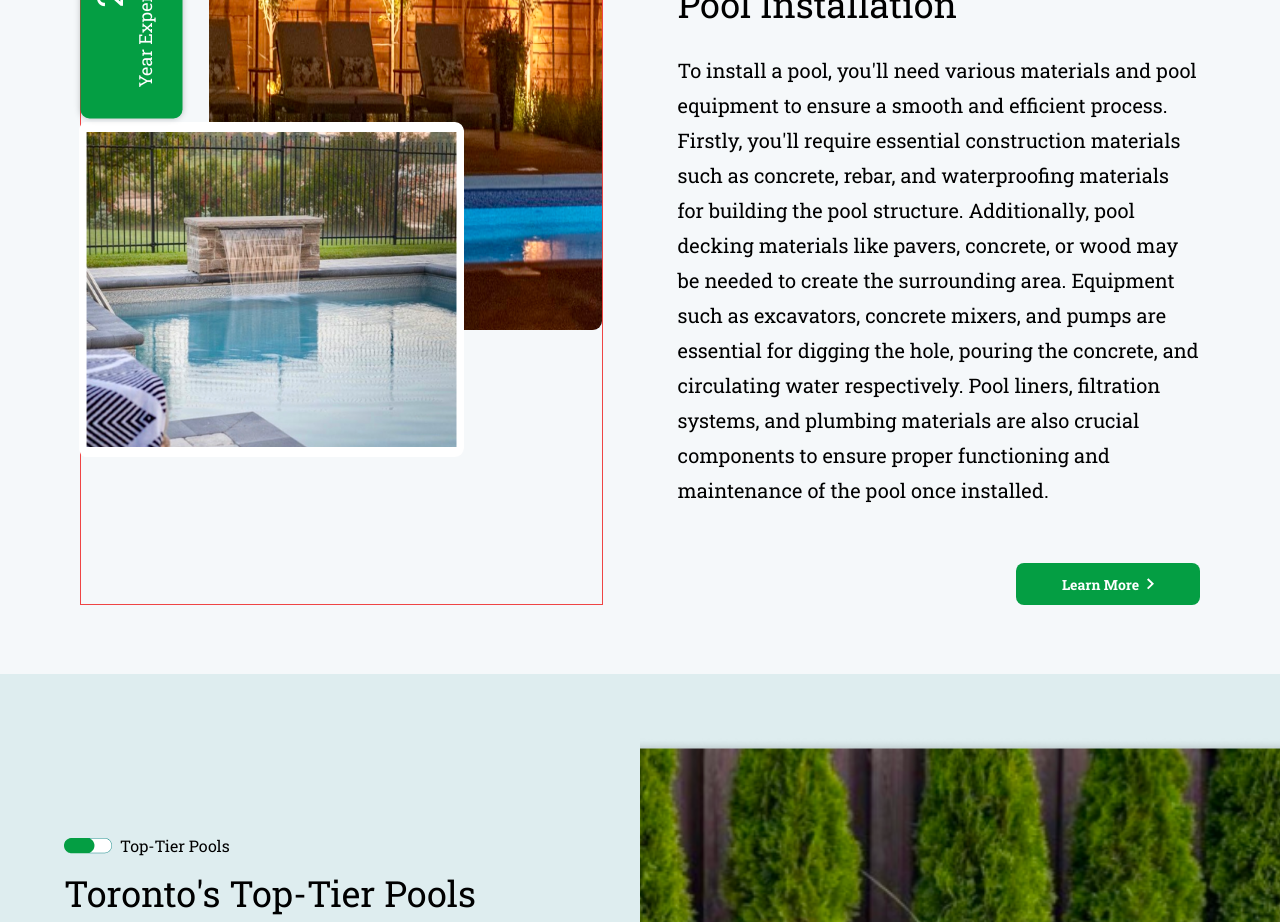
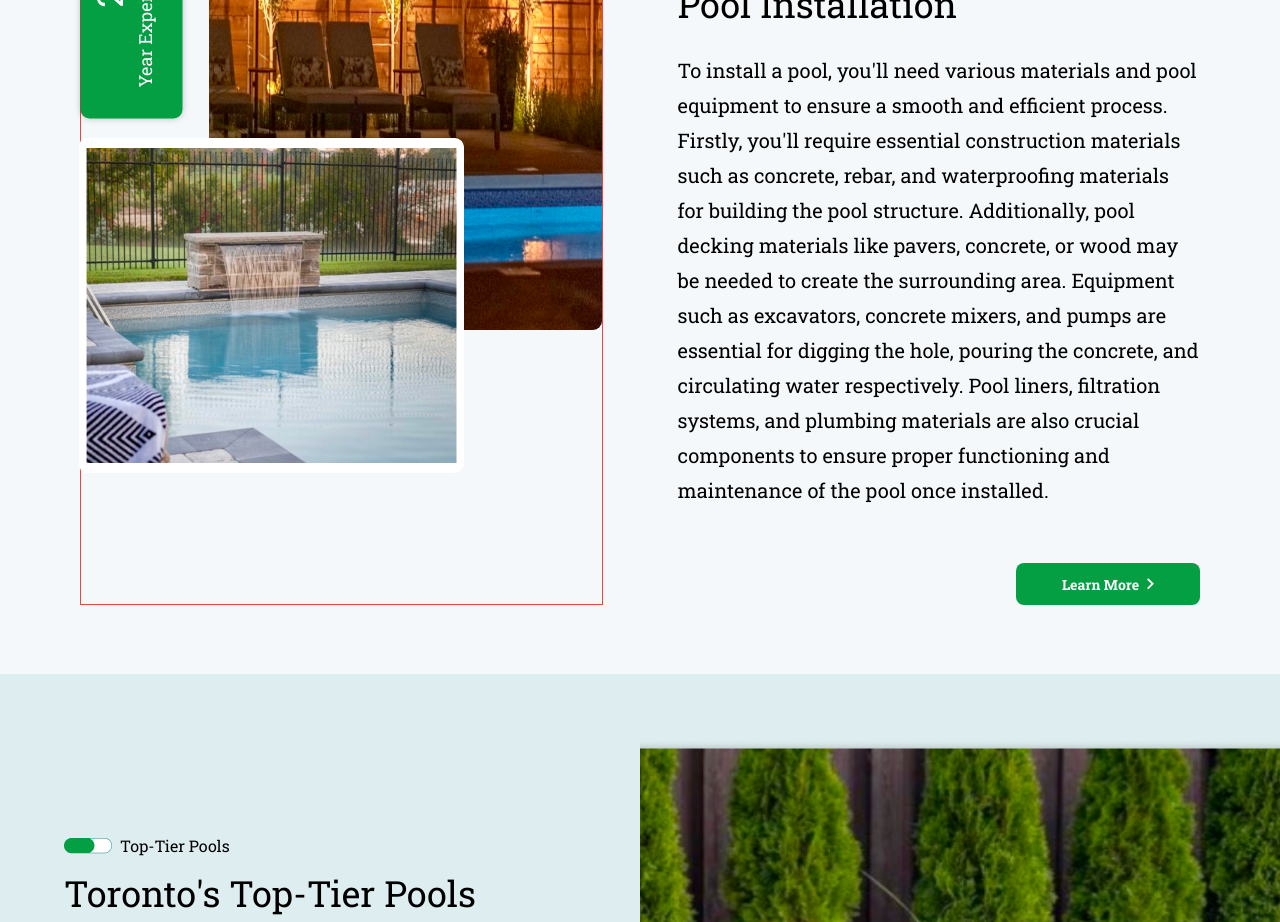
Before and after one commit to csebiplab/easy_pools, a Next.js app: page / in a window 1280 px wide. Shown: the part 3340-4262 px from the top of the page. Built offline with nearby package versions, Linux system fonts and the light colour scheme.

Commit message:
:hammer: Fix gap

```diff
--- a/src/app/components/__one_time_used/MainHomePageComponent/MaterialsNEquip/MaterialsNEquip.jsx
+++ b/src/app/components/__one_time_used/MainHomePageComponent/MaterialsNEquip/MaterialsNEquip.jsx
@@ -26,7 +26,7 @@ const MaterialsNEquip = () => {
                 loading="lazy"
                 className="h-[493px] w-[650px] pl-32 mr-2 rounded-[9px]"
               />
-              <div className="-ml-[130px] mt-[-13rem]">
+              <div className="-ml-[130px] mt-[-12rem]">
                 <Image
                   src="/assets/images/equip1.png"
                   width={513}
```
